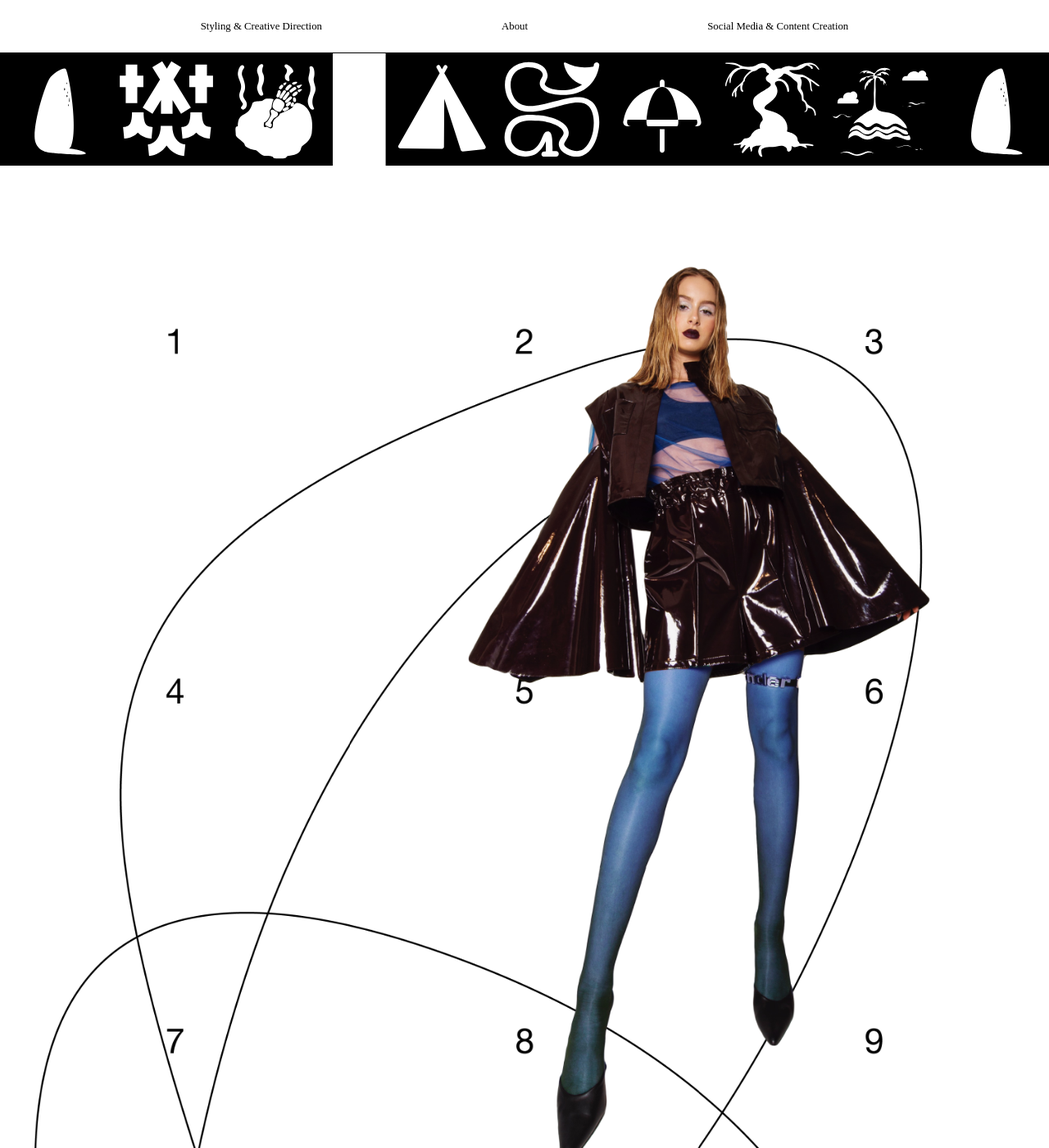
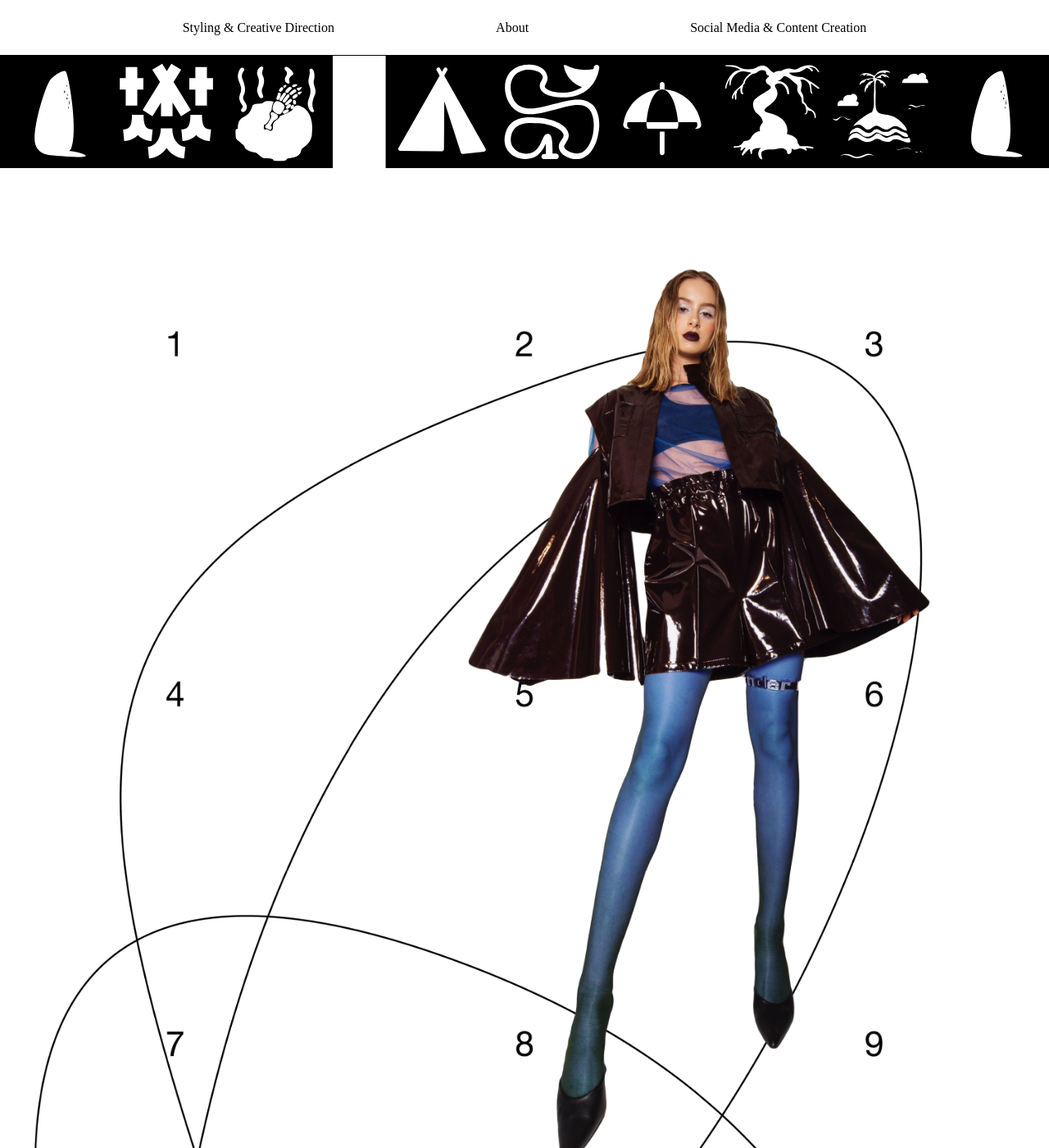
Before and after one commit to basharalidreesi/lab, a Jekyll site: the page built from index.md, in a window 1280 px wide and 1400 px high. Shown: the whole window at 82% size. Built offline with Jekyll 4.4.1, drawn with Linux system fonts in a browser that asks for light colours.

Commit message:
Update style.css

```diff
--- a/assets/css/style.css
+++ b/assets/css/style.css
@@ -31,7 +31,6 @@ html, body {
 	padding: 0;
 	font-size: 100%;
 	text-align: left;
-	font-size: var(--font_size);
 	line-height: 100%;
 }
 html {
```
